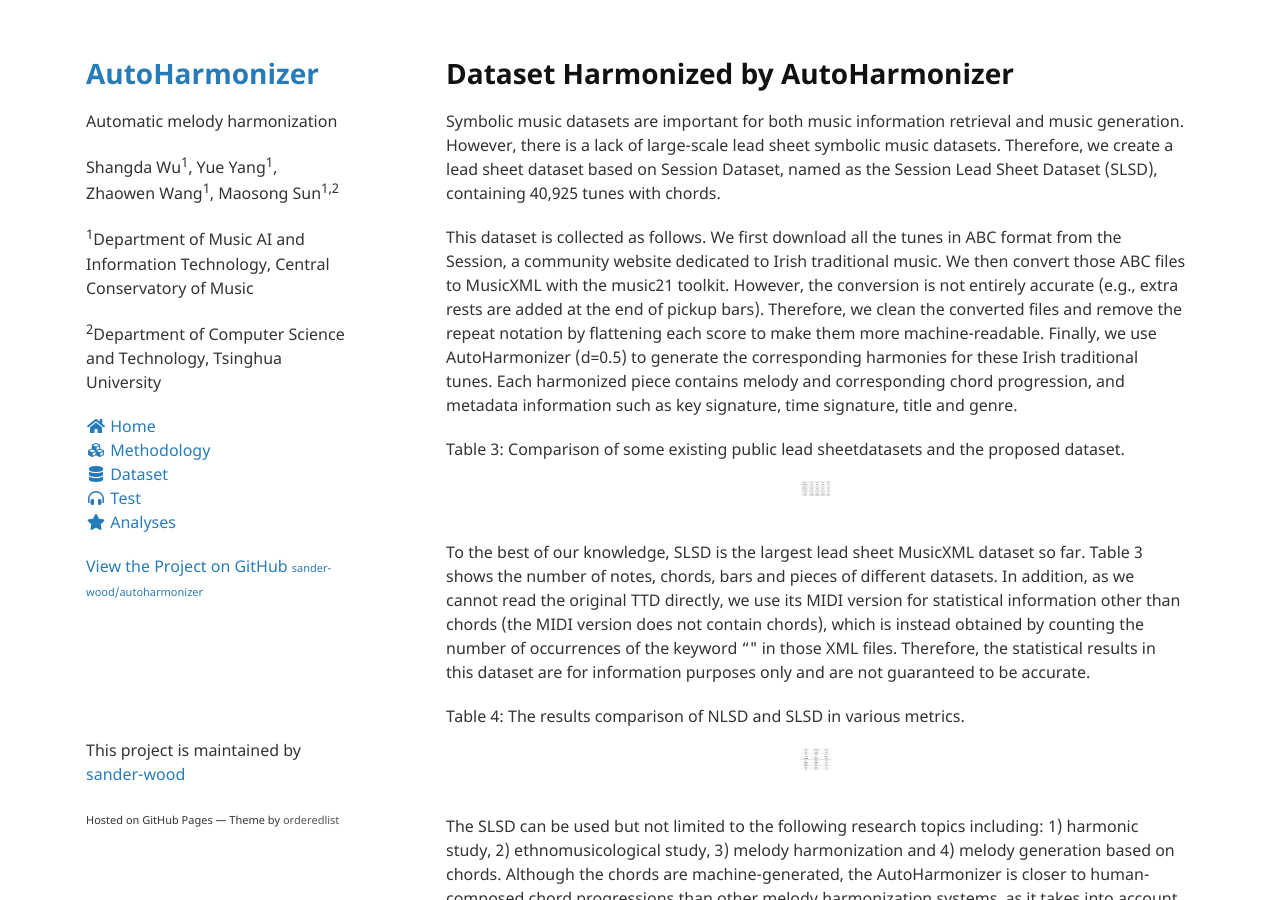
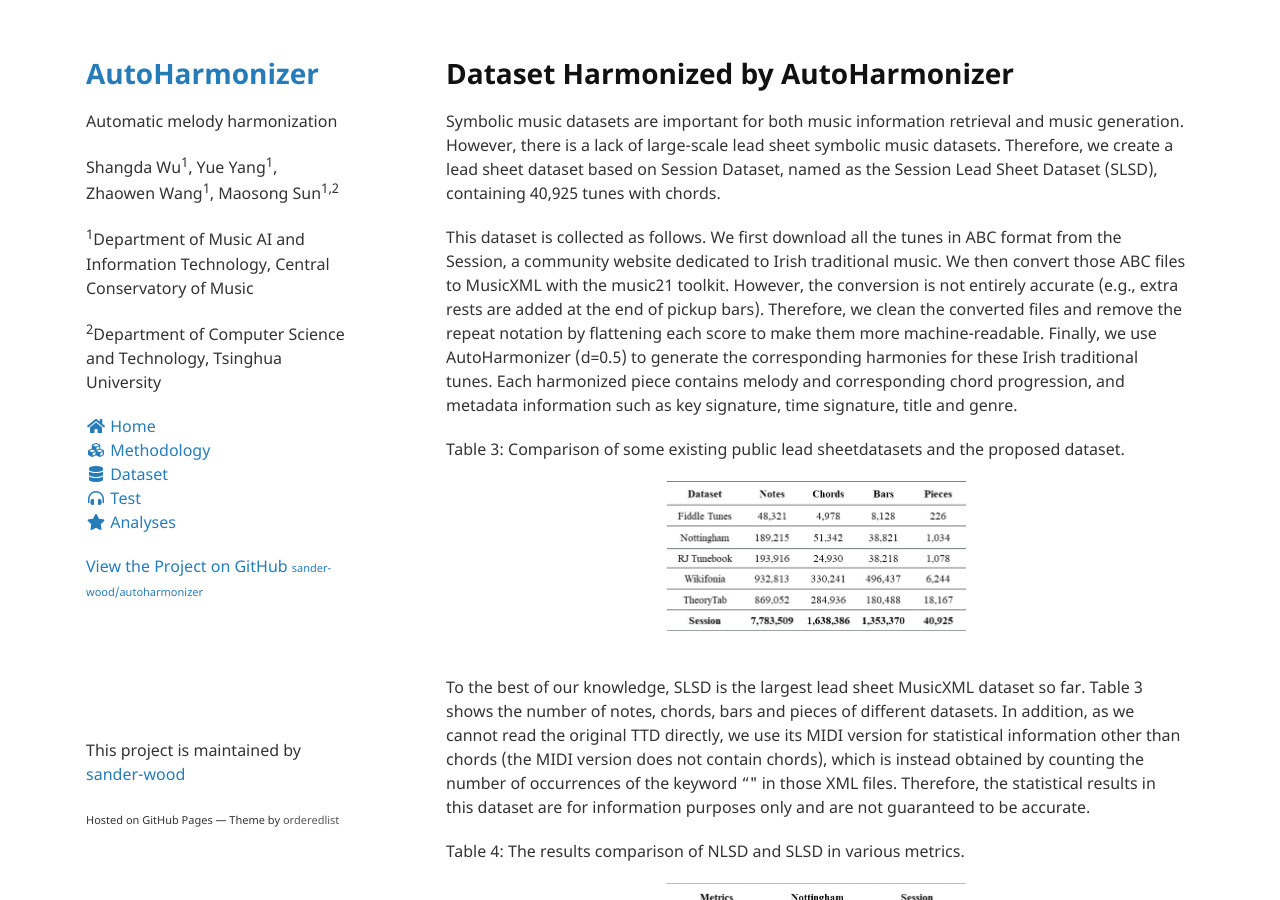
Before and after one commit to sander-wood/autoharmonizer, a Jekyll site: the page built from dataset.md, in a window 1280 px wide and 900 px high. Built offline with Jekyll 4.4.1, drawn with Linux system fonts in a browser that asks for light colours; nearby versions of some CDN libraries.

Commit message:
Update dataset.md

```diff
--- a/dataset.md
+++ b/dataset.md
@@ -11,14 +11,14 @@
 
 Table 3: Comparison of some existing public lead sheetdatasets and the proposed dataset.
 <br>
-<center><img src="figs/tbl3.jpg" alt="table3" style="zoom:5%"></center>
+<center><img src="figs/tbl3.jpg" alt="table3" style="zoom:50%"></center>
 <br>
 
 To the best of our knowledge, SLSD is the largest lead sheet MusicXML dataset so far. Table 3 shows the number of notes, chords, bars and pieces of different datasets. In addition, as we cannot read the original TTD directly, we use its MIDI version for statistical information other than chords (the MIDI version does not contain chords), which is instead obtained by counting the number of occurrences of the keyword "<chord>" in those XML files. Therefore, the statistical results in this dataset are for information purposes only and are not guaranteed to be accurate.
 
 Table 4: The results comparison of NLSD and SLSD in various metrics.
 <br>
-<center><img src="figs/tbl4.jpg" alt="table4" style="zoom:5%"></center>
+<center><img src="figs/tbl4.jpg" alt="table4" style="zoom:50%"></center>
 <br>
 
 The SLSD can be used but not limited to the following research topics including: 1) harmonic study, 2) ethnomusicological study, 3) melody harmonization and 4) melody generation based on chords. Although the chords are machine-generated, the AutoHarmonizer is closer to human-composed chord progressions than other melody harmonization systems, as it takes into account harmonic rhythms. In addition, given that Ireland and Britain share a very similar cultural background, using the AutoHarmonizer trained on NLSD to produce the chord progressions for the Session Dataset would be more in keeping with its melodic style. For intuitive comparison, Table 4 gives the results of NLSD and SLSD in each metric. We suggest using this dataset for pre-training and later fine-tuning on a dataset like NLSD to further improve the performance of deep learning models.
```
